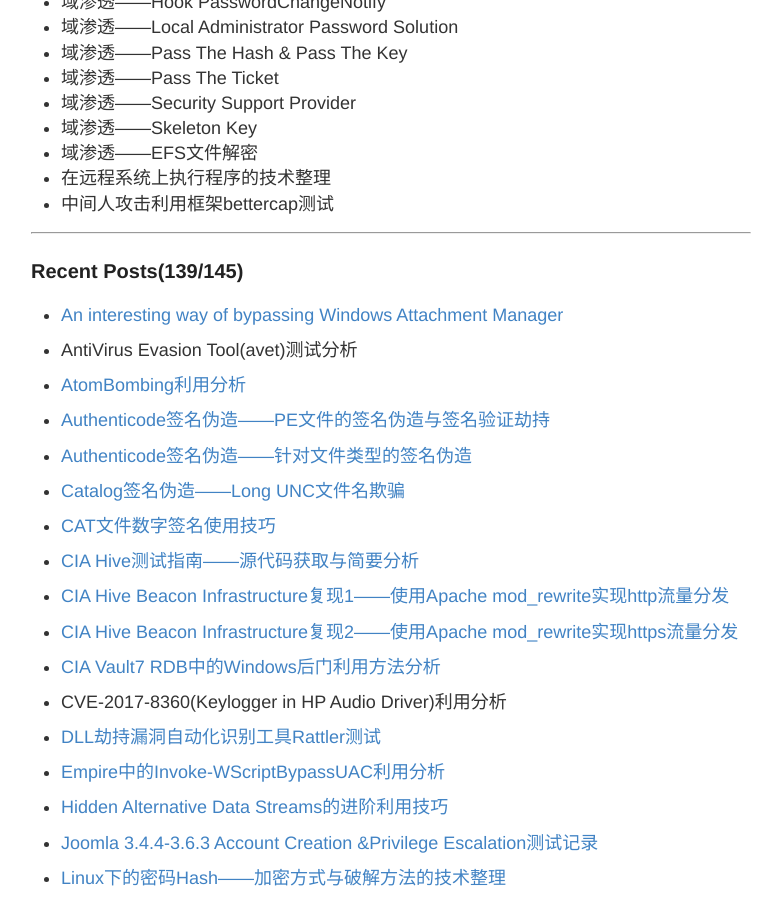
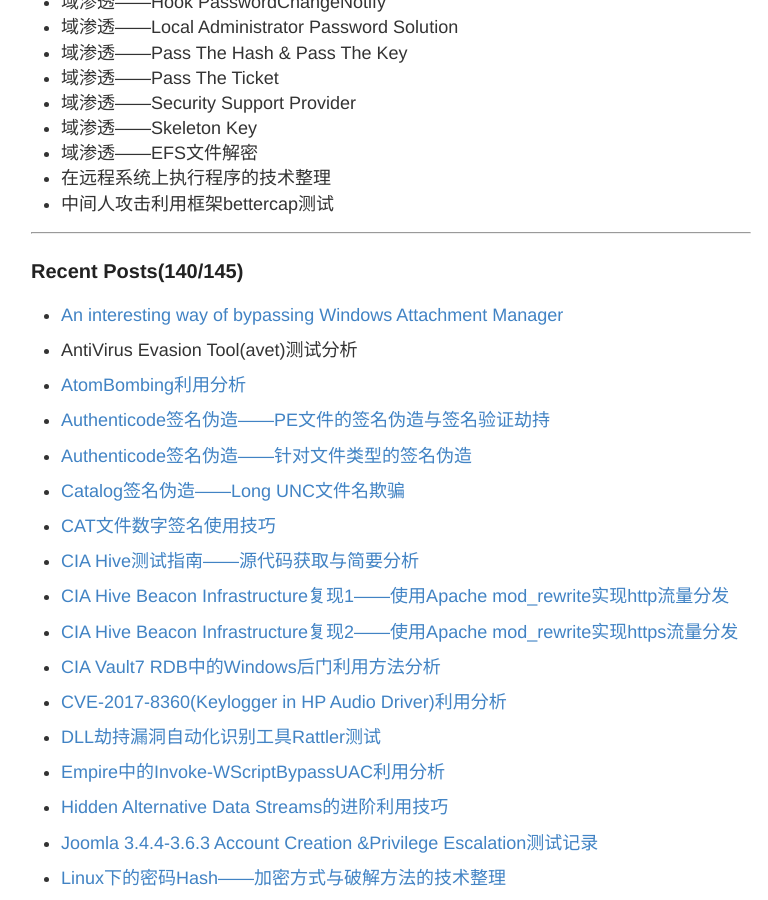
Before and after one commit to 3gstudent/backup-3gstudent.github.io, a Jekyll site: the page built from about.md, in a window 1280 px wide and 900 px high, scrolled down 1374 px. Shown: the whole window, without its empty margins (249-1017 px from the left). Built offline with Jekyll 4.4.1, drawn with Linux system fonts in a browser that asks for light colours.

Commit message:
Update about.md

```diff
--- a/about.md
+++ b/about.md
@@ -65,7 +65,7 @@ Github:   [3gstudent](https://github.com/3gstudent)
 
 ---
 
-### Recent Posts(139/145)
+### Recent Posts(140/145)
 
 -
  [An interesting way of bypassing Windows Attachment Manager](https://3gstudent.github.io/3gstudent.github.io/An-interesting-way-of-bypassing-Windows-Attachment-Manager/)
```
Also changed, not shown: other parts of about.md (+1 -1 lines).
